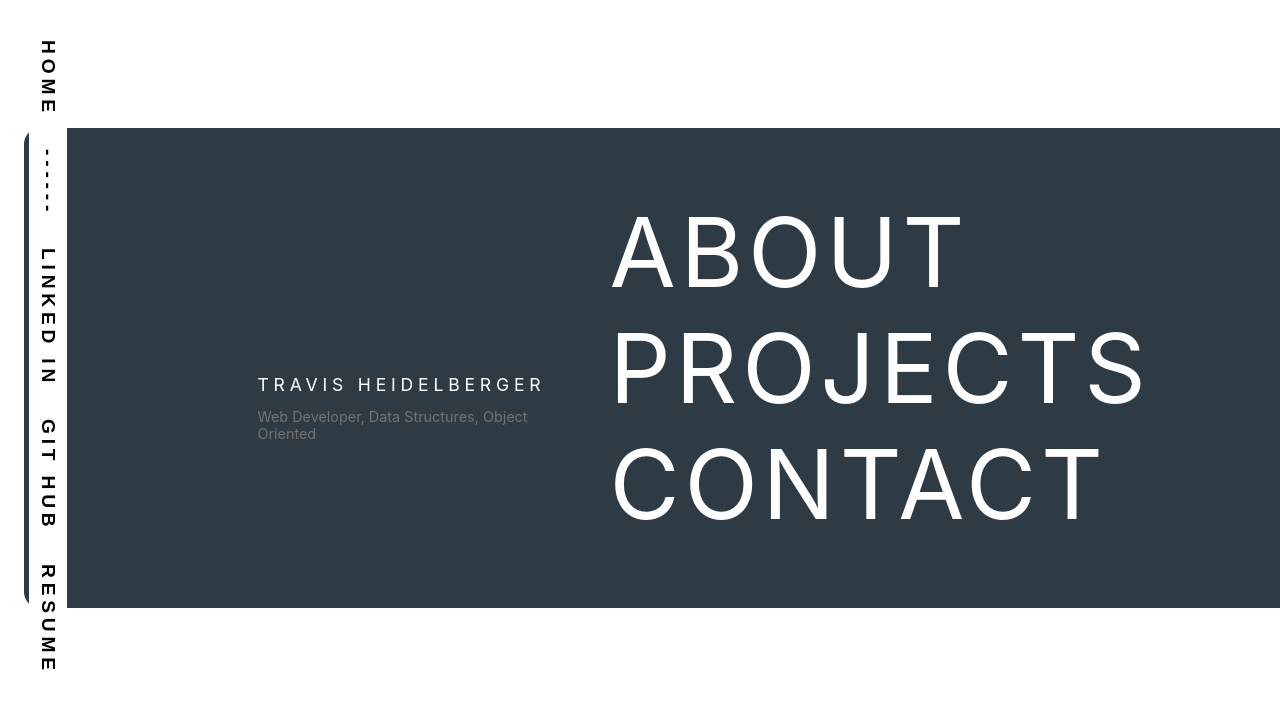
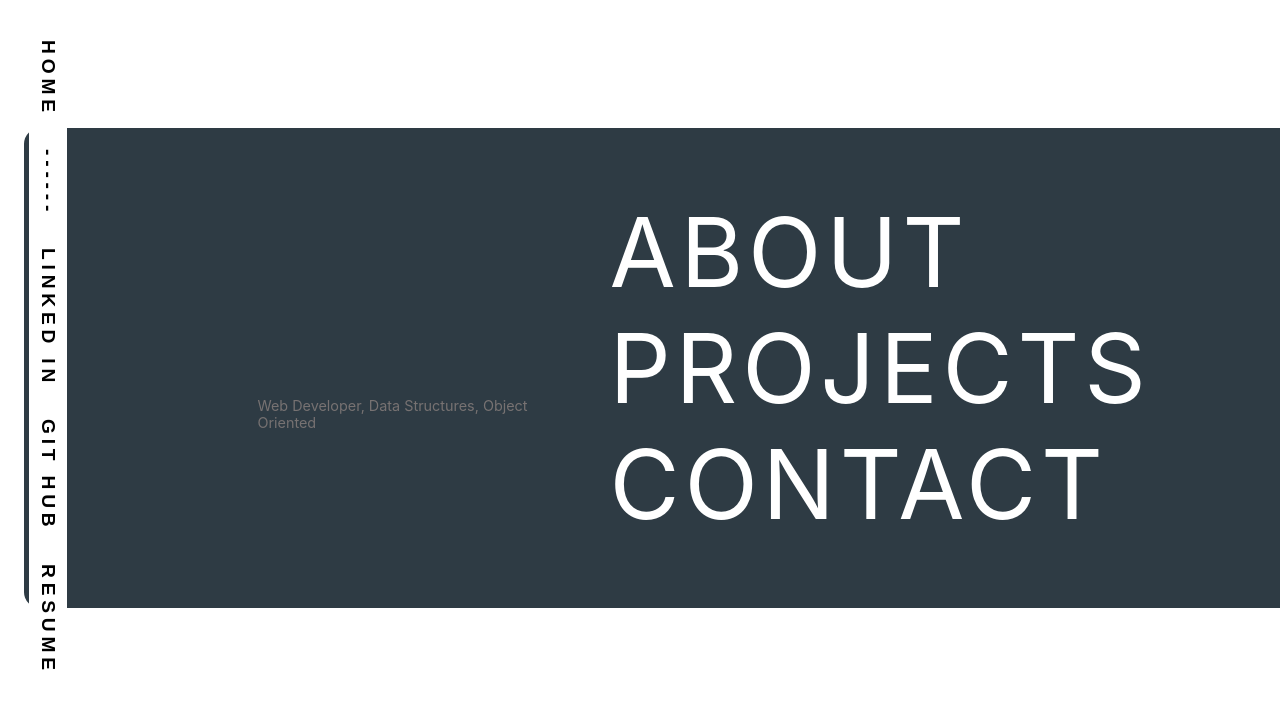
Before and after one commit to TravisAlanH/portfolionov2, a React (Create React App) app: page /home in a window 1280 px wide. Shown: the top 708 px of the page. Built offline with nearby package versions, Linux system fonts and the light colour scheme.

Commit message:
testing JSON for full code refactor

```diff
--- a/src/Components/Home.js
+++ b/src/Components/Home.js
@@ -2,7 +2,8 @@ import React from "react";
 import { Link } from "react-router-dom";
 import { motion } from "framer-motion";
 
-export default function Home() {
+export default function Home(props) {
+  let data = { ...props };
   return (
     <motion.div
       className="PageBlock"
@@ -23,7 +24,7 @@ export default function Home() {
       }}
     >
       <div className="NameAndInfo">
-        <div className="Name">Travis Heidelberger</div>
+        <div className="Name">{data.name}</div>
         <div className="Info">
           Web Developer, Data Structures, Object Oriented
         </div>
--- a/src/Components/Projects.js
+++ b/src/Components/Projects.js
@@ -123,9 +123,7 @@ export default function Projects() {
               prospect.
             </h3>
           </div>
-          <div className="QuoteBottom">
-            <h3></h3>
-          </div>
+          <div className="QuoteBottom"></div>
         </div>
         <div className="QuoteMark">
           <FaQuoteRight className="PageIconQuote GradientNoHover" />
--- a/src/Components/RoutesPath.js
+++ b/src/Components/RoutesPath.js
@@ -5,6 +5,7 @@ import Home from "./Home";
 import { AnimatePresence } from "framer-motion";
 import About from "./About";
 import Projects from "./Projects";
+import data from "../Resume";
 
 export default function RoutesPath() {
   let location = useLocation();
@@ -12,7 +13,7 @@ export default function RoutesPath() {
     <AnimatePresence>
       <Routes location={location} key={location.pathname}>
         <Route path="/" element={<Navigate replace to="/home" />} />
-        <Route exact path="/home" element={<Home />}></Route>
+        <Route exact path="/home" element={<Home data={data} />}></Route>
         <Route exact path="/contact" element={<Contact />}></Route>
         <Route exact path="/about" element={<About />}></Route>
         <Route exact path="/projects" element={<Projects />}></Route>
--- /dev/null
+++ b/src/Resume.js
@@ -0,0 +1,5 @@
+let data = {
+  "name": "Travis Heidelberger",
+};
+
+export default data;
```
